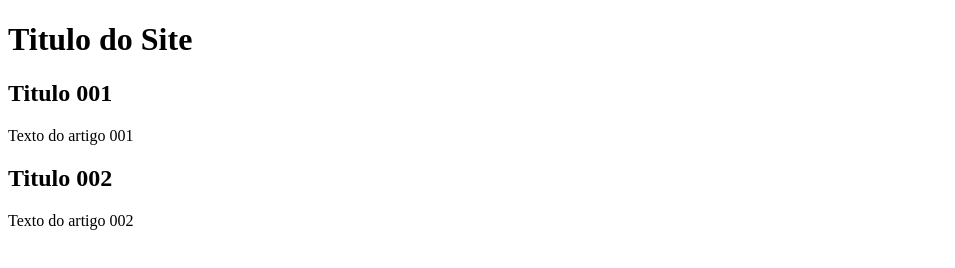
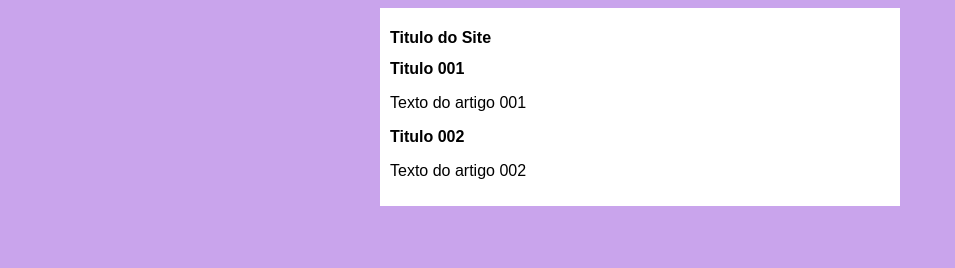
Before and after one commit to igorcosta-p/projeto-curso, a plain HTML site: page index.html in a window 1280 px wide. Shown: the whole page, without its empty margins (0-955 px from the left). Drawn offline with Linux system fonts and the light colour scheme.

Commit message:
iniciei o design

```diff
--- /dev/null
+++ b/estilo/style.css
@@ -0,0 +1,16 @@
+@charset "UTF-8";
+
+*{
+    font-family: Arial, Helvetica, sans-serif;
+    font-size: 16px;
+}
+body{
+    background-color: rgb(201, 164, 236);
+}
+main{
+    background-color: white;
+    width: 500px;
+    margin: auto;
+    padding: 10px;
+    box-shadow: rgba(0, 0, 0, 0.432);
+}
--- a/index.html
+++ b/index.html
@@ -5,6 +5,7 @@
     <meta http-equiv="X-UA-Compatible" content="IE=edge">
     <meta name="viewport" content="width=device-width, initial-scale=1.0">
     <title>Titulo do Site</title>
+    <link rel="stylesheet" href="estilo/style.css">
 </head>
 <body>
     <main>
```
